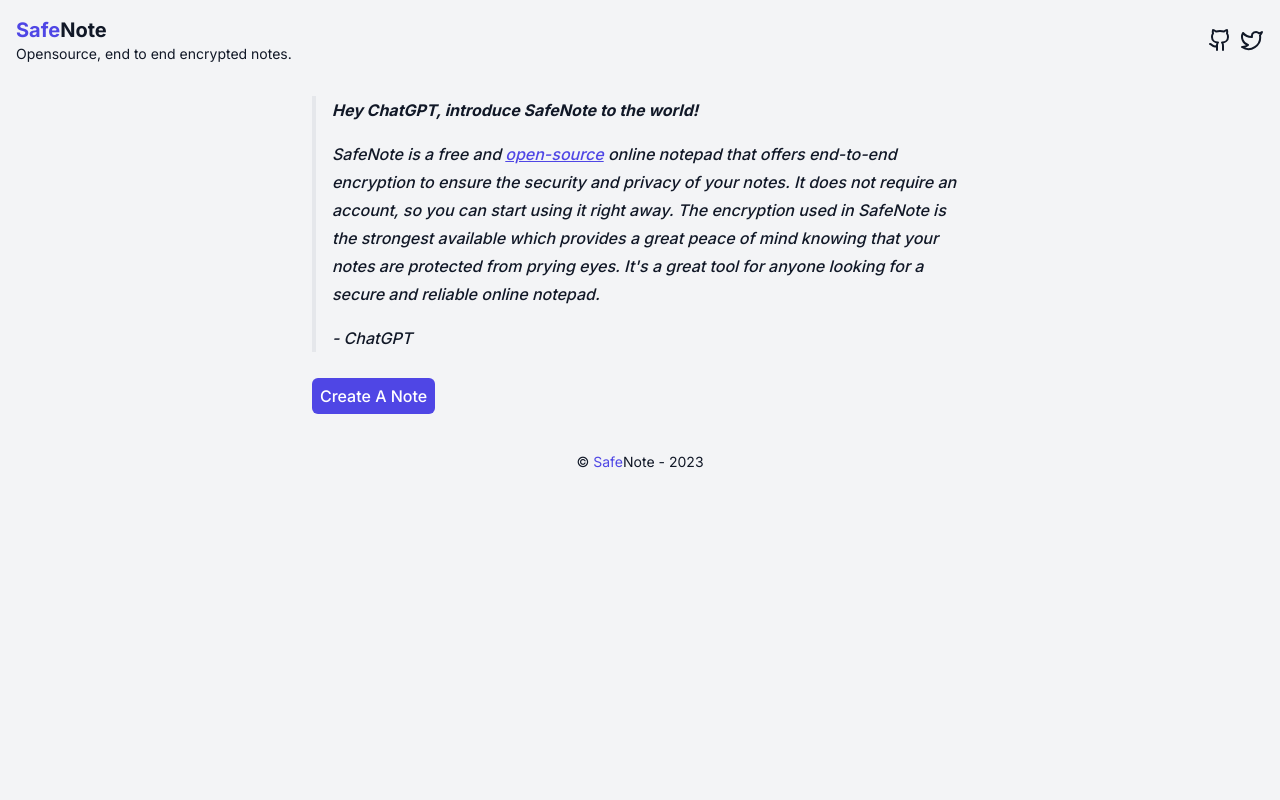
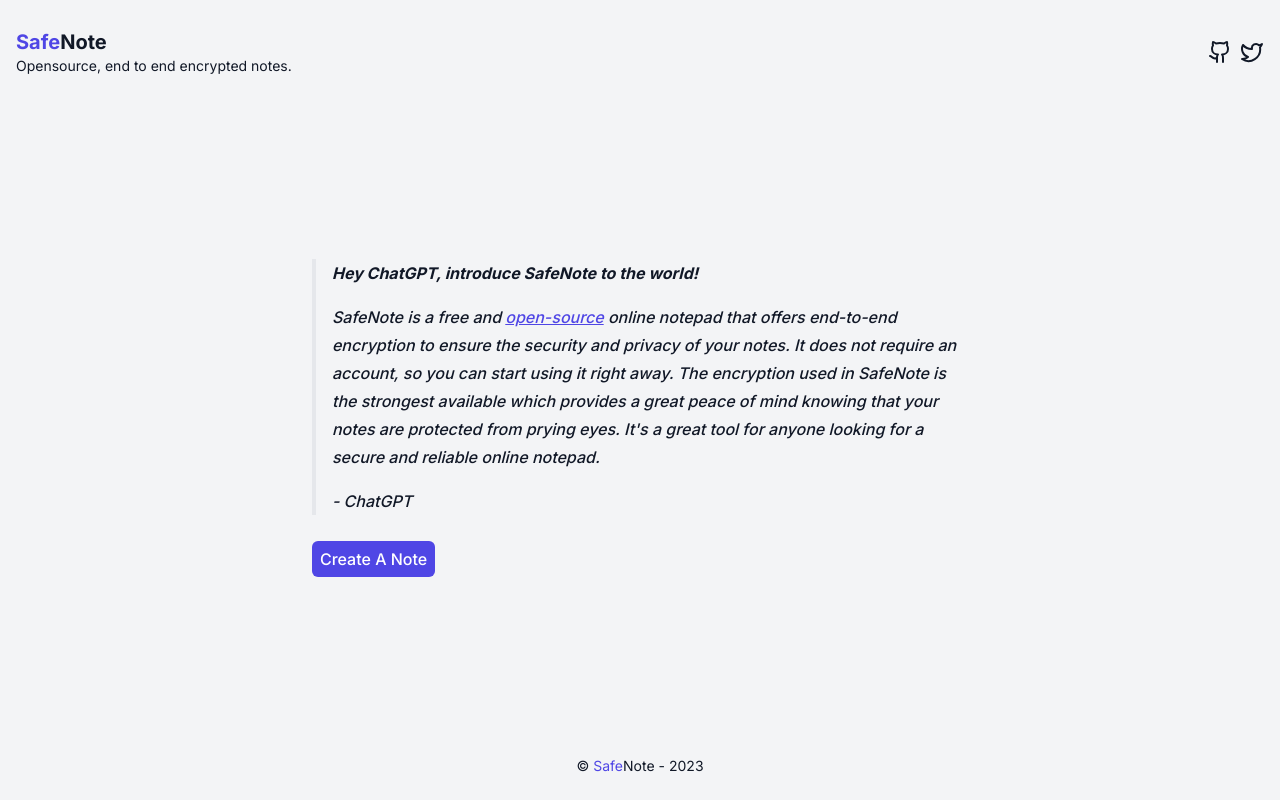
Before and after one commit to SafeNote/frontend, a Next.js app: page / in a window 1280 px wide. Built offline with nearby package versions, Linux system fonts and the light colour scheme; what tailwindcss-debug-screens would draw is missing.

Commit message:
style: adjust main section height

```diff
--- a/src/app/[id]/page.tsx
+++ b/src/app/[id]/page.tsx
@@ -159,8 +159,8 @@
         [addAlert, id, push]
     );
 
-    return loading ? (
-        <div className='flex h-[75vh] max-h-[75vh] items-center justify-center'>
+    return !loading ? (
+        <div className='flex h-full items-center justify-center'>
             <Loader2 className='animate-spin text-brand' />
         </div>
     ) : (
--- a/src/app/layout.tsx
+++ b/src/app/layout.tsx
@@ -19,8 +19,8 @@
                 'debug-screens': process.env.NODE_ENV === 'development',
             })}>
             <Providers>
-                <div className='container mx-auto h-screen space-y-8 p-4'>
-                    <header className='flex h-12 items-center justify-between'>
+                <div className='container mx-auto flex h-full flex-col justify-center gap-4 overflow-y-auto p-4 md:gap-8'>
+                    <header className='flex shrink-0 basis-12 items-center justify-between gap-1 py-3'>
                         <div>
                             <h1 className='text-xl font-bold'>
                                 <Link href='/'>
@@ -47,8 +47,8 @@
                             </Link>
                         </div>
                     </header>
-                    <main>{children}</main>
-                    <footer className='flex h-8 items-center justify-center gap-1 text-center text-sm'>
+                    <main className='flex-1 basis-auto'>{children}</main>
+                    <footer className='flex shrink-0 basis-8 items-center justify-center gap-1 py-2 text-center text-sm'>
                         <span>&copy;</span>
                         <span>
                             <span className='text-brand'>Safe</span>Note
--- a/src/app/page.tsx
+++ b/src/app/page.tsx
@@ -43,7 +43,7 @@
 
     if (loading) {
         return (
-            <div className='flex h-[75vh] max-h-[75vh] items-center justify-center'>
+            <div className='flex h-full items-center justify-center'>
                 <Loader2 className='animate-spin text-brand' />
             </div>
         );
--- a/src/components/notes-editor.tsx
+++ b/src/components/notes-editor.tsx
@@ -94,7 +94,7 @@
             attributes: {
                 class: clsx(
                     'prose max-w-full p-4',
-                    'h-[75vh] max-h-[75vh] overflow-y-auto rounded-md border-2 border-brand',
+                    'h-full overflow-y-auto rounded-md border-2 border-brand',
                     'focus:outline-none focus-within:ring-2 focus-within:ring-brand/75 focus-within:ring-offset-2',
                     '[&>*]:m-0'
                 ),
@@ -110,17 +110,17 @@
     return (
         <div className='relative h-full space-y-4'>
             {editor ? (
-                <>
+                <div className='flex h-full flex-col justify-center gap-4'>
                     <MenuBar saving={saving} onSave={onSave} editor={editor} />
-                    <EditorContent className='h-full' editor={editor} />
+                    <EditorContent className='h-full flex-1' editor={editor} />
                     <div className='absolute bottom-4 right-4 text-right'>
                         {editor?.storage.characterCount.characters()} characters
                         <br />
                         {editor?.storage.characterCount.words()} words
                     </div>
-                </>
+                </div>
             ) : (
-                <div className='flex h-[75vh] max-h-[75vh] items-center justify-center overflow-y-auto'>
+                <div className='flex h-full items-center justify-center overflow-y-auto'>
                     <Loader2 className='animate-spin text-brand' />
                 </div>
             )}
--- a/src/styles/tw.css
+++ b/src/styles/tw.css
@@ -13,8 +13,9 @@
     }
 
     html {
+        height: 100%;
+
         -webkit-tap-highlight-color: transparent;
-        height: 100%;
         scroll-behavior: smooth;
         -webkit-font-smoothing: antialiased;
         -moz-osx-font-smoothing: grayscale;
@@ -23,8 +24,7 @@
     }
 
     body {
-        min-height: 100%;
-        flex-direction: column;
+        height: 100%;
         color: theme('colors.gray.900');
         background-color: theme('colors.gray.100');
     }
```
